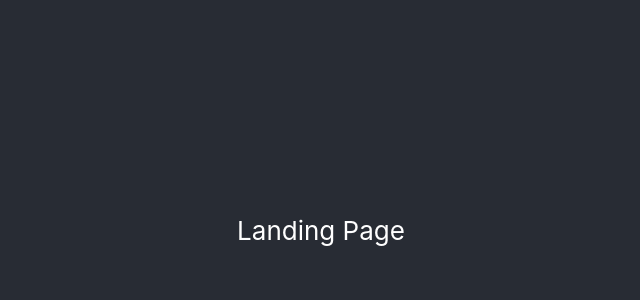
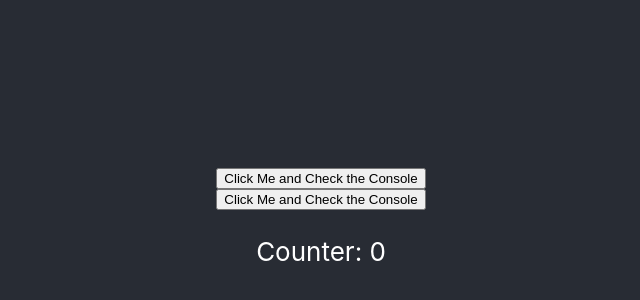
Before and after one commit to ConnorInglis18/pie-website, a React (Create React App) app: page / in a window 1280 px wide. Shown: the part 170-470 px from the top of the page, without its empty margins (319-959 px from the left). Built offline with nearby package versions, Linux system fonts and the light colour scheme.

Commit message:
Created basic counter app for reference

```diff
--- a/src/App.js
+++ b/src/App.js
@@ -1,15 +1,37 @@
+import { Component } from 'react';
 import './App.css';
 
-function App() {
+class App extends Component {
+  constructor(props) {
+    super(props);
+    this.state = {
+      counter: 0,
+    }
+  }
+
+  buttonClick = (e) => {
+    e.preventDefault();
+    console.log(e.target.name);
+    this.setState({
+      counter: this.state.counter + 1
+    })
+  }
+
+  render() {
     return (
       <div className="App">
         <header className="App-header">
-        <p>
-          Landing Page
-        </p>
+          <button name="testButton" onClick={(e) => this.buttonClick(e)}>
+            Click Me and Check the Console
+          </button>
+          <button name="testButton2" onClick={(e) => this.buttonClick(e)}>
+            Click Me and Check the Console
+          </button>
+          <p>Counter: {this.state.counter}</p>
         </header>
       </div>
     );
   }
+}
 
 export default App;
```
Lines whose indentation alone changed are shown as unchanged.
